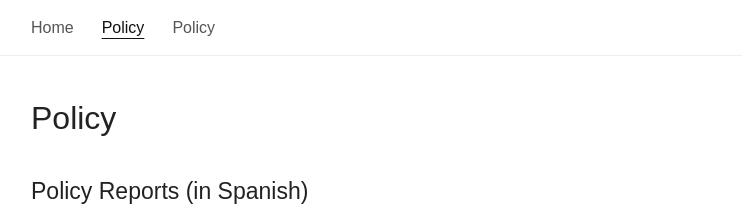
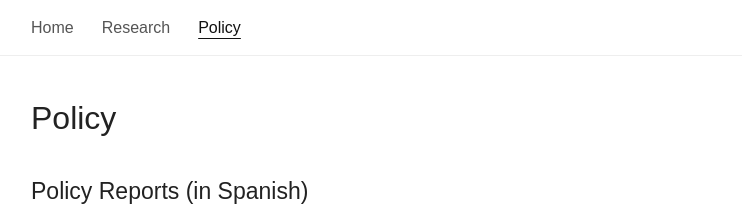
Before and after one commit to robertogillmore/robertogillmore.github.io, a Jekyll site: the page policy.html, which Jekyll copies as it is, in a window 1280 px wide. Shown: the top 211 px of the page, without its empty margins (133-875 px from the left). Built offline with Jekyll 4.4.1, drawn with Linux system fonts in a browser that asks for light colours.

Commit message:
Update policy.html

```diff
--- a/policy.html
+++ b/policy.html
@@ -5,6 +5,8 @@
   <meta charset="UTF-8">
   <meta name="viewport" content="width=device-width, initial-scale=1">
   <title>Policy | Roberto Gillmore</title>
+  <meta name="description" content="Policy reports and economic policy research by Roberto Gillmore.">
+  <link rel="canonical" href="https://robertogillmore.github.io/policy.html">
   <link rel="stylesheet" href="style.css">
 </head>
 
@@ -12,8 +14,8 @@
   <header class="site-header">
     <nav class="navigation">
       <a href="index.html">Home</a>
+      <a href="research.html">Research</a>
       <a href="policy.html" class="active">Policy</a>
-  <a href="policy.html">Policy</a>
     </nav>
   </header>
 
@@ -78,7 +80,6 @@
         </p>
       </li>
 
-
       <li>
         <p>
           <strong>
@@ -113,7 +114,6 @@
         </p>
       </li>
     </ol>
-
   </main>
 </body>
 </html>
```
Lines whose indentation alone changed are shown as unchanged.
